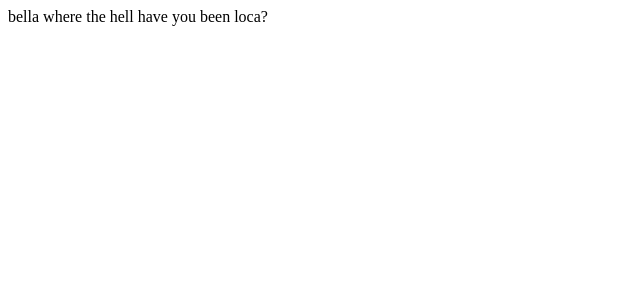
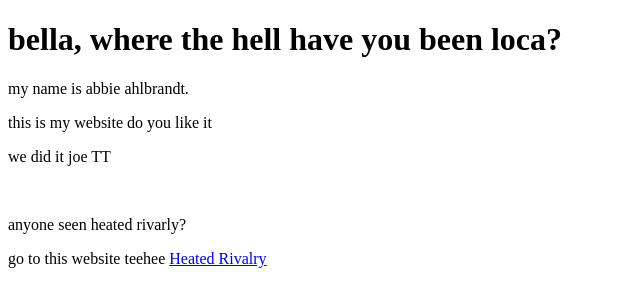
Before and after one commit to burninggstar/Interactive-Language, a plain HTML site: page index.html in a window 1280 px wide. Shown: the whole page, without its empty margins (0-640 px from the left). Drawn offline with Linux system fonts and the light colour scheme.

Commit message:
baby's second commit

```diff
--- a/index.html
+++ b/index.html
@@ -6,6 +6,25 @@
         </title>
     </head>
     <body>
-        bella where the hell have you been loca?
+        <!--this part stacks vertically :P-->
+    <h1>
+        bella, where the hell have you been loca?
+    </h1>
+    <div>
+        <p> my name is abbie ahlbrandt.</p>
+        <p> this is my website do you like it</p>
+        <p> we did it joe TT </p>
+    <br/>
+        <p> anyone seen heated rivarly?</p>
+        <p>
+            go to this website teehee
+            <a href="https://www.hbomax.com/show/50cd4e99-04ee-427b-a3b4-da721ed05d9c?utm_source=universal_search"
+            target="_blank"
+            rel="noopener noreferrer"
+            >
+             Heated Rivalry
+            </a>
+        </p>
+    </div>
     </body>
 </html>
```
